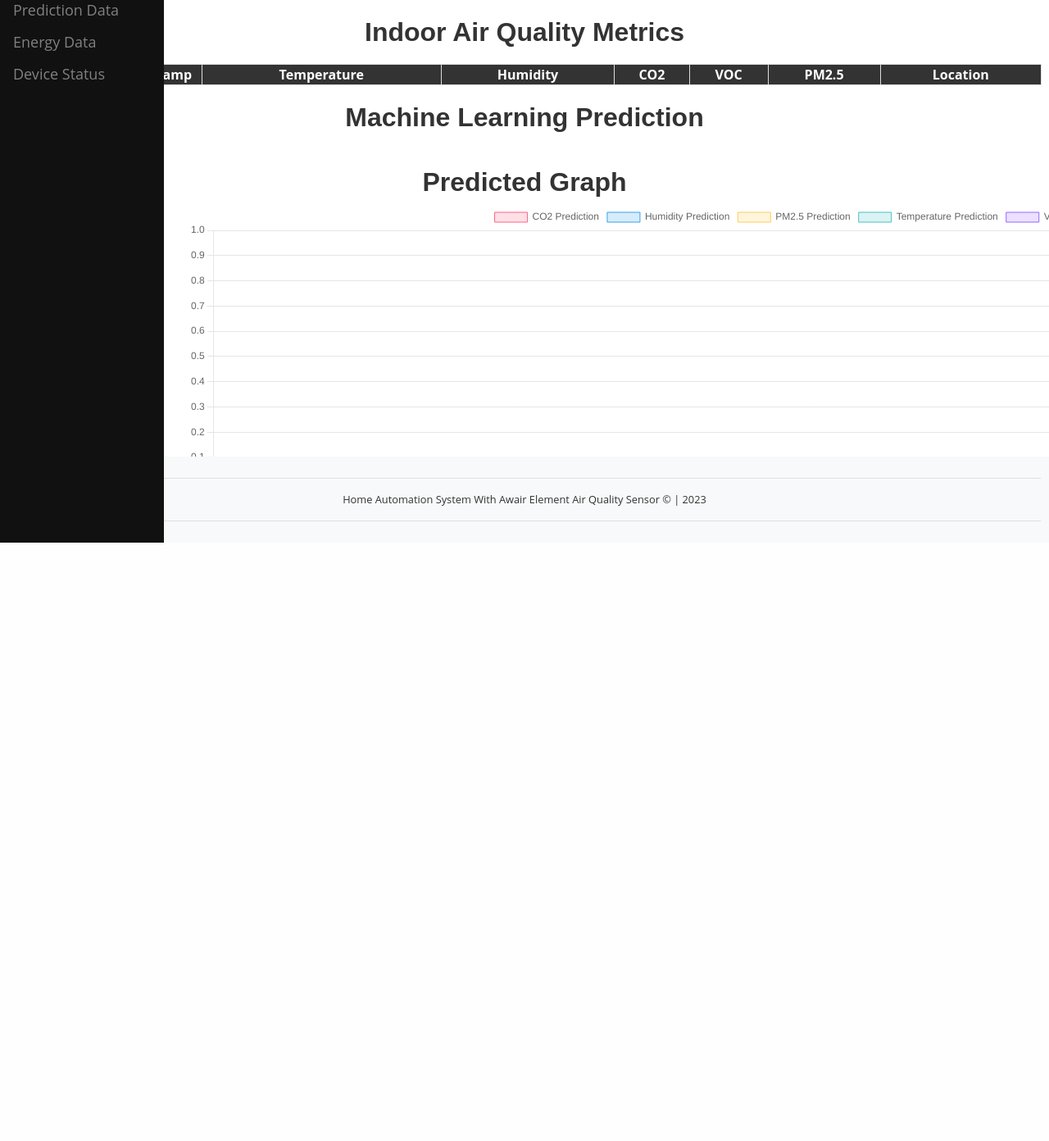
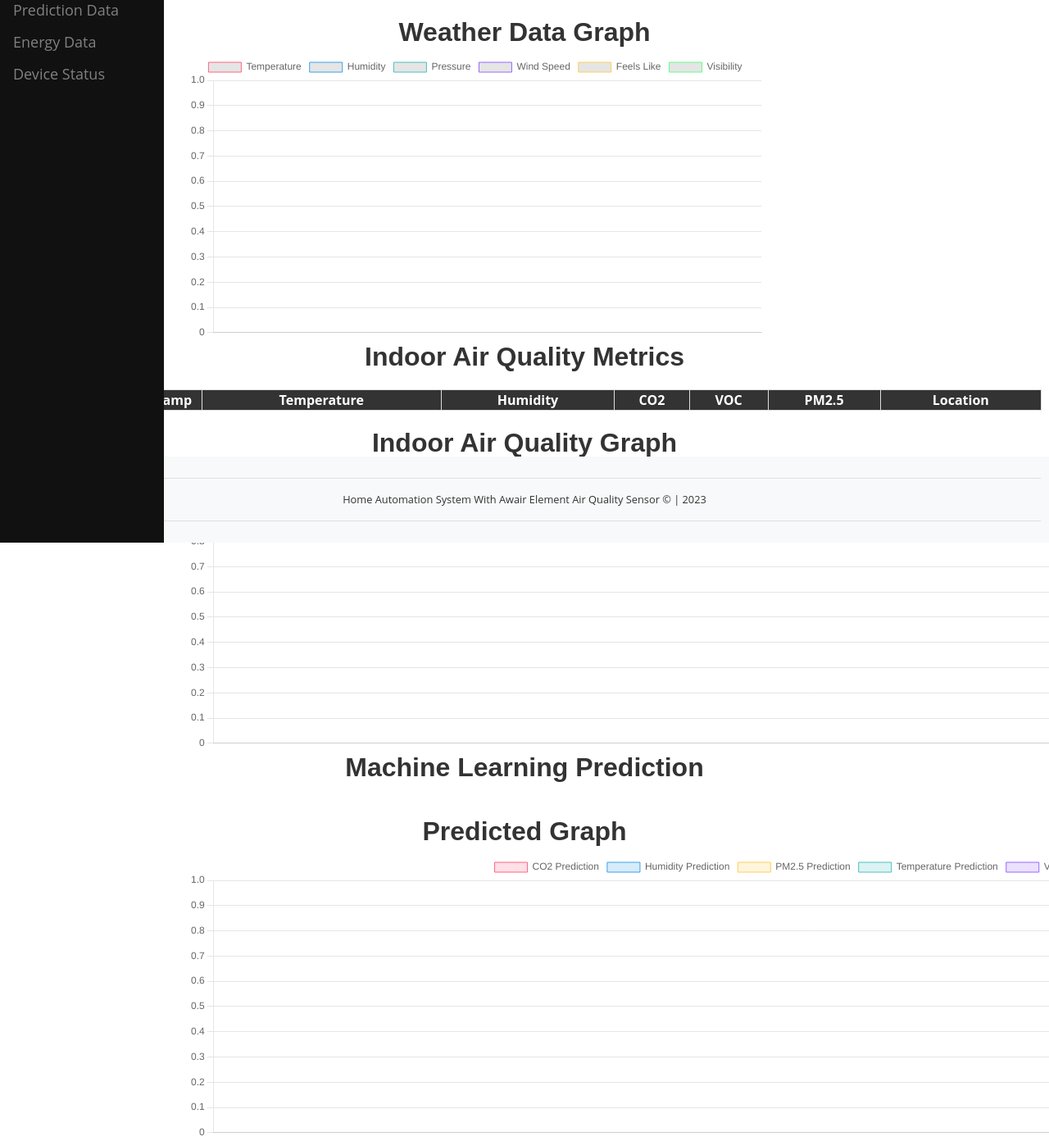
Before and after one commit to shardendu-design/smart-home-automation, a Python web app: template app/Indoor_air_quality/templates/home.html in a window 1280 px wide; the page is wider, and only the part inside the window is pictured. Shown: the part 138-1530 px from the top of that part at 82% size. Before the commit the page ends 800 px from the top of that part, so only its background shows below. Run offline with Jinja, Linux system fonts and the light colour scheme; the template is opened without the code that fills it, so the values that code supplies are empty; some libraries are stand-ins or nearby versions; some web fonts are replaced.

Commit message:
some modification in dasboard live graph

```diff
--- a/app/Indoor_air_quality/templates/home.html
+++ b/app/Indoor_air_quality/templates/home.html
@@ -33,86 +33,10 @@
         </tbody>
     </table>
 
-    <!-- <h1>Weather Data Graph</h1>
+    <h1>Weather Data Graph</h1>
     <div class="graph-container">
         <canvas id="weatherChart"></canvas>
     </div>
-
-    <script src="https://cdn.jsdelivr.net/npm/chart.js"></script>
-    <script>
-        const ctx = document.getElementById('weatherChart').getContext('2d');
-        let weatherChart = new Chart(ctx, {
-            type: 'line',
-            data: {
-                labels: [], // Timestamps will be set here
-                datasets: [
-                    {
-                        label: 'Temperature',
-                        data: [],
-                        borderColor: 'rgba(255, 99, 132, 1)',
-                        borderWidth: 1
-                    },
-                    {
-                        label: 'Humidity',
-                        data: [],
-                        borderColor: 'rgba(54, 162, 235, 1)',
-                        borderWidth: 1
-                    },
-                    {
-                        label: 'Pressure',
-                        data: [],
-                        borderColor: 'rgba(75, 192, 192, 1)',
-                        borderWidth: 1
-                    },
-                    {
-                        label: 'Visibility',
-                        data: [],
-                        borderColor: 'rgba(153, 102, 255, 1)',
-                        borderWidth: 1
-                    },
-                    {
-                        label: 'Wind Speed',
-                        data: [],
-                        borderColor: 'rgba(255, 206, 86, 1)',
-                        borderWidth: 1
-                    }
-                ]
-            },
-            options: {
-                responsive: true,
-                maintainAspectRatio: true,
-                scales: {
-                    y: {
-                        beginAtZero: true
-                    }
-                }
-            }
-        });
-
-        function updateGraphAndTable() {
-        fetch('/weather-data')
-            .then(response => response.json())
-            .then(data => {
-                console.log('Fetched weather data:', data); // Debugging log
-                if (data && data.length > 0) {
-                    // Update Graph
-                    weatherChart.data.labels = data.map(item => item.Timestamp);
-                    weatherChart.data.datasets[0].data = data.map(item => item.Temperature);
-                    weatherChart.data.datasets[1].data = data.map(item => item.Humidity);
-                    weatherChart.data.datasets[2].data = data.map(item => item.Pressure);
-                    weatherChart.data.datasets[3].data = data.map(item => item.Visibility);
-                    weatherChart.data.datasets[4].data = data.map(item => item['Wind Speed']);
-                    weatherChart.update();
-                }
-            })
-            .catch(error => {
-                console.error('Error fetching weather data:', error);
-                console.log('Fetch error:', error); // Debugging log
-            });
-    }
-
-    updateGraphAndTable(); // Initial call to load the graph and table
-    </script> -->
 
     <h1>Indoor Air Quality Metrics</h1>
     <table id="iaq-table">
@@ -142,6 +66,11 @@
         </tbody>
     </table>
 
+    <h1>Indoor Air Quality Graph</h1>
+    <div class="graph-container">
+        <canvas id="iaqChart"></canvas>
+    </div>
+
     <h1>Machine Learning Prediction</h1>
     <table id="prediction" border="1">
         <tr>
@@ -165,13 +94,118 @@
     </table>
 
     <h1>Predicted Graph</h1>
-
     <div class="graph-container"> <!-- Adjust size here -->
         <canvas id="myChart"></canvas>
     </div>
 
     <script src="https://cdn.jsdelivr.net/npm/chart.js"></script>
     <script>
+        // Initialize Weather Chart
+        const weatherCtx = document.getElementById('weatherChart').getContext('2d');
+        let weatherChart = new Chart(weatherCtx, {
+            type: 'line',
+            data: {
+                labels: [], // Placeholder for Timestamps
+                datasets: [
+                    {
+                        label: 'Temperature',
+                        data: [],
+                        borderColor: 'rgba(255, 99, 132, 1)',
+                        borderWidth: 1
+                    },
+                    {
+                        label: 'Humidity',
+                        data: [],
+                        borderColor: 'rgba(54, 162, 235, 1)',
+                        borderWidth: 1
+                    },
+                    {
+                        label: 'Pressure',
+                        data: [],
+                        borderColor: 'rgba(75, 192, 192, 1)',
+                        borderWidth: 1
+                    },
+                    {
+                        label: 'Wind Speed',
+                        data: [],
+                        borderColor: 'rgba(153, 102, 255, 1)',
+                        borderWidth: 1
+                    },
+                    {
+                        label: 'Feels Like',
+                        data: [],
+                        borderColor: 'rgba(255, 206, 86, 1)',
+                        borderWidth: 1
+                    },
+                    {
+                        label: 'Visibility',
+                        data: [],
+                        borderColor: 'rgba(99, 255, 132, 1)',
+                        borderWidth: 1
+                    }
+                    // 'City Name' and 'Country Code' are excluded as they are not numerical data
+                ]
+            },
+            options: {
+                responsive: true,
+                maintainAspectRatio: true,
+                scales: {
+                    y: {
+                        beginAtZero: true
+                    }
+                }
+            }
+        });
+        // Initialize IAQ Chart
+        const iaqCtx = document.getElementById('iaqChart').getContext('2d');
+        let iaqChart = new Chart(iaqCtx, {
+            type: 'line',
+            data: {
+                labels: [], // Placeholder for Timestamps
+                datasets: [
+                    {
+                        label: 'CO2',
+                        data: [],
+                        borderColor: 'rgba(153, 102, 235, 1)',
+                        borderWidth: 1
+                    },
+                    {
+                        label: 'VOC',
+                        data: [],
+                        borderColor: 'rgba(255, 159, 64, 1)',
+                        borderWidth: 1
+                    },
+                    {
+                        label: 'PM2.5',
+                        data: [],
+                        borderColor: 'rgba(255, 206, 86, 1)',
+                        borderWidth: 1
+                    },
+                    {
+                        label: 'Temperature',
+                        data: [],
+                        borderColor: 'rgba(75, 192, 192, 1)',
+                        borderWidth: 1
+                    },
+                    {
+                        label: 'Humidity',
+                        data: [],
+                        borderColor: 'rgba(54, 162, 235, 1)',
+                        borderWidth: 1
+                    }
+                    // Note: 'Location' may not be suitable for a line chart as it's not a numerical metric
+                ]
+            },
+            options: {
+                responsive: true,
+                maintainAspectRatio: false,
+                scales: {
+                    y: {
+                        beginAtZero: true
+                    }
+                }
+            }
+        });
         const ctx = document.getElementById('myChart').getContext('2d');
         let chart = new Chart(ctx, {
             type: 'line',
@@ -225,25 +259,58 @@
                 }
             }
         });
-
-        function updateGraphAndTables() {
-            fetch('/latest-data')
+        // Function to update Weather Chart
+        function updateWeatherChart() {
+            fetch('/weather-data') // Replace with your actual endpoint
                 .then(response => response.json())
                 .then(data => {
-                    if(data && data.length > 0) {
-                        chart.data.labels = data.map(item => item.DateTime);
-                        chart.data.datasets[0].data = data.map(item => item.Co2_Pred);
-                        chart.data.datasets[1].data = data.map(item => item.Humid_Pred);
-                        chart.data.datasets[2].data = data.map(item => item.Pm25_Pred);
-                        chart.data.datasets[3].data = data.map(item => item.Temp_Pred);
-                        chart.data.datasets[4].data = data.map(item => item.VOC_Pred);
-                        chart.update();
-                    }
+                    weatherChart.data.labels = data.map(item => item.Timestamp);
+                    weatherChart.data.datasets[0].data = data.map(item => item.Temperature);
+                    weatherChart.data.datasets[1].data = data.map(item => item.Humidity);
+                    weatherChart.data.datasets[2].data = data.map(item => item.Pressure);
+                    weatherChart.data.datasets[3].data = data.map(item => item.WindSpeed);
+                    weatherChart.data.datasets[4].data = data.map(item => item.FeelsLike);
+                    weatherChart.data.datasets[5].data = data.map(item => item.Visibility);
+                    weatherChart.update();
                 })
-                .catch(error => console.error('Error fetching data:', error));
+                .catch(error => console.error('Error fetching weather data:', error));
         }
 
-        setInterval(updateGraphAndTables, 5000);
+        // Function to update IAQ Chart
+        function updateIAQChart() {
+            fetch('/sensor-data') // Replace with your actual endpoint
+                .then(response => response.json())
+                .then(data => {
+                    iaqChart.data.labels = data.map(item => item.Timestamp);
+                    iaqChart.data.datasets[0].data = data.map(item => item.CO2);
+                    // Update other datasets similarly
+                    iaqChart.update();
+                })
+                .catch(error => console.error('Error fetching IAQ data:', error));
+        }
+
+        // Function to update Prediction Chart
+        function updatePredictionChart() {
+            fetch('/latest-data') // Replace with your actual endpoint
+                .then(response => response.json())
+                .then(data => {
+                    predictionChart.data.labels = data.map(item => item.Timestamp);
+                    predictionChart.data.datasets[0].data = data.map(item => item.CO2_Prediction);
+                    // Update other datasets similarly
+                    predictionChart.update();
+                })
+                .catch(error => console.error('Error fetching prediction data:', error));
+        }
+
+        // Initial Calls to Load Data
+        updateWeatherChart();
+        updateIAQChart();
+        updatePredictionChart();
+
+        // Periodic Updates (every 5 seconds)
+        setInterval(updateWeatherChart, 5000);
+        setInterval(updateIAQChart, 5000);
+        setInterval(updatePredictionChart, 5000)
     </script>
 
 {% endblock %}
```
Also changed, not shown: app/Indoor_air_quality/routes.py (+19 -5 lines).
